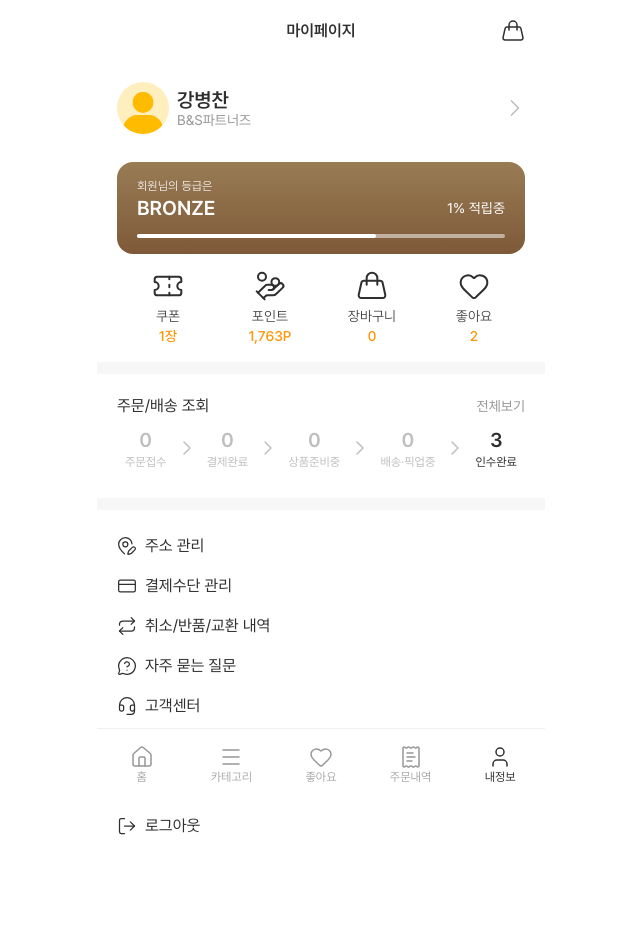
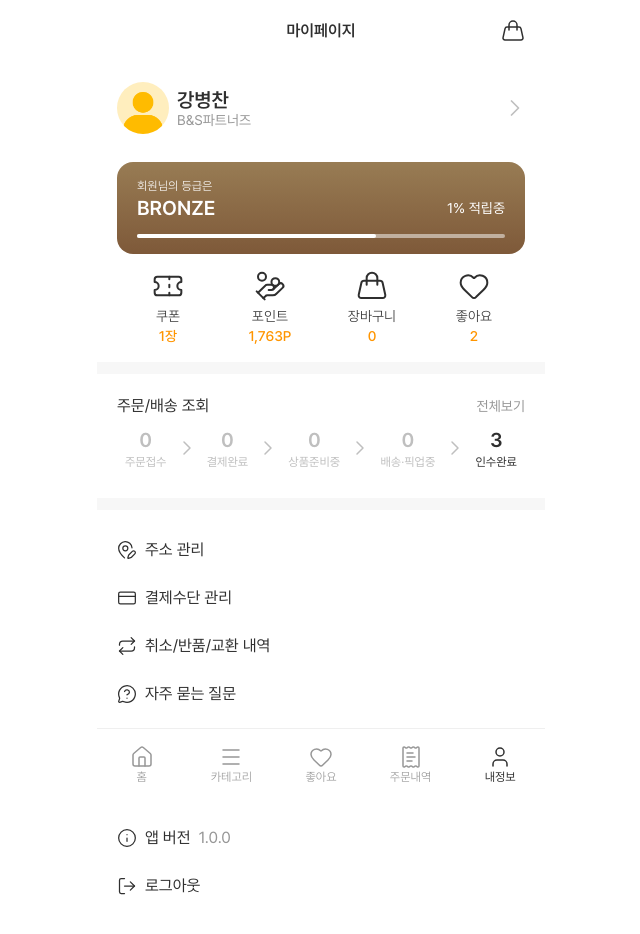
Before and after one commit to jit-da/Frontend, a React (Vite) app: page /mypage in a window 1280 px wide. Shown: the top 934 px of the page, without its empty margins (319-959 px from the left). Built offline with nearby package versions, Linux system fonts and the light colour scheme.

Commit message:
style: Mypage/MenuListItem 크기 조정

```diff
--- a/src/components/mypage/MenuListItem.tsx
+++ b/src/components/mypage/MenuListItem.tsx
@@ -5,7 +5,7 @@
 }) {
     return (
         <li>
-            <button className="w-[calc(100%-20px)] flex gap-2 items-center mx-2 px-3 py-2 rounded-lg hover:bg-gray100 active:bg-gray100 duration-100 ease-out">
+            <button className="w-[calc(100%-20px)] flex gap-2 items-center mx-2 p-3 rounded-lg hover:bg-gray100 active:bg-gray100 duration-100 ease-out">
                 {children}
             </button>
         </li>
```
